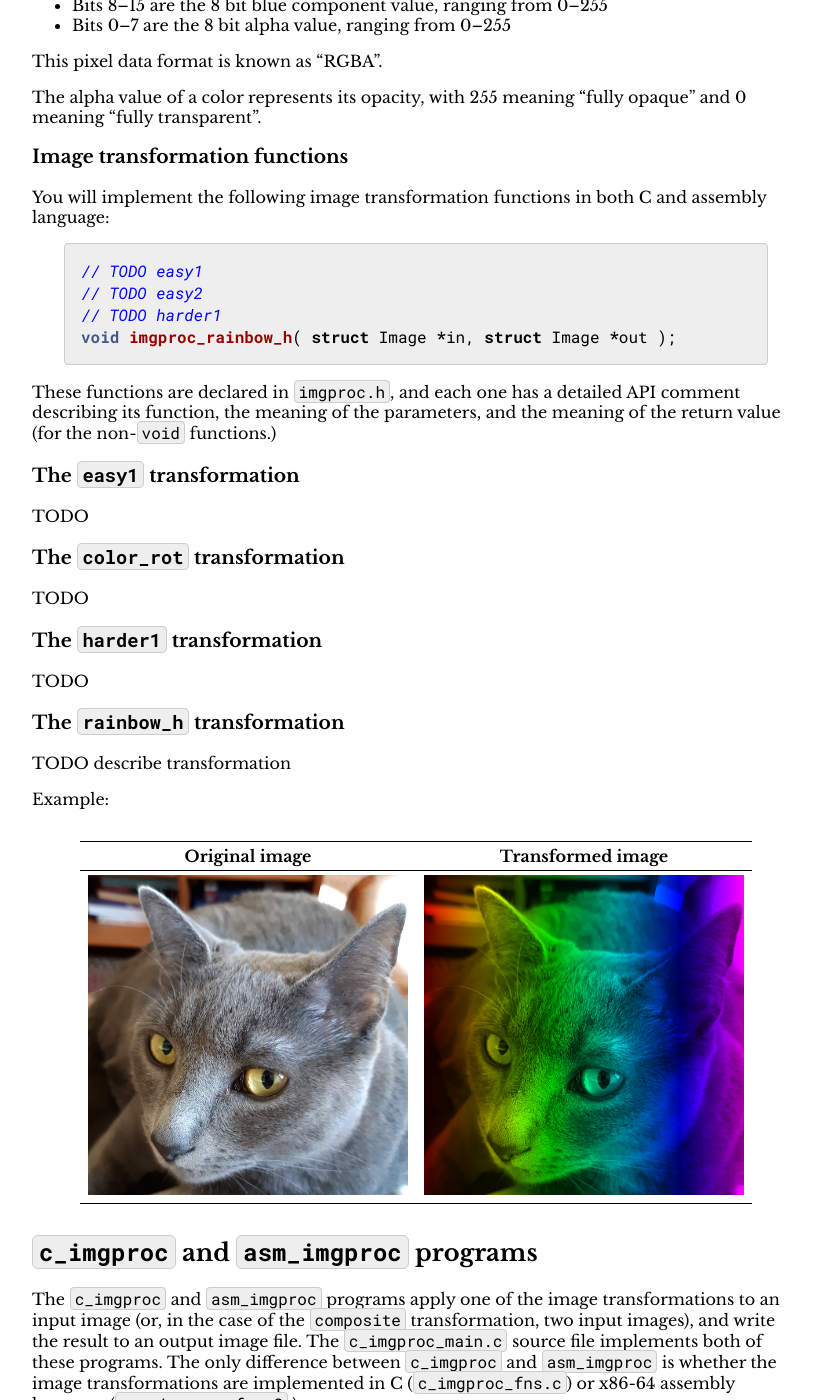
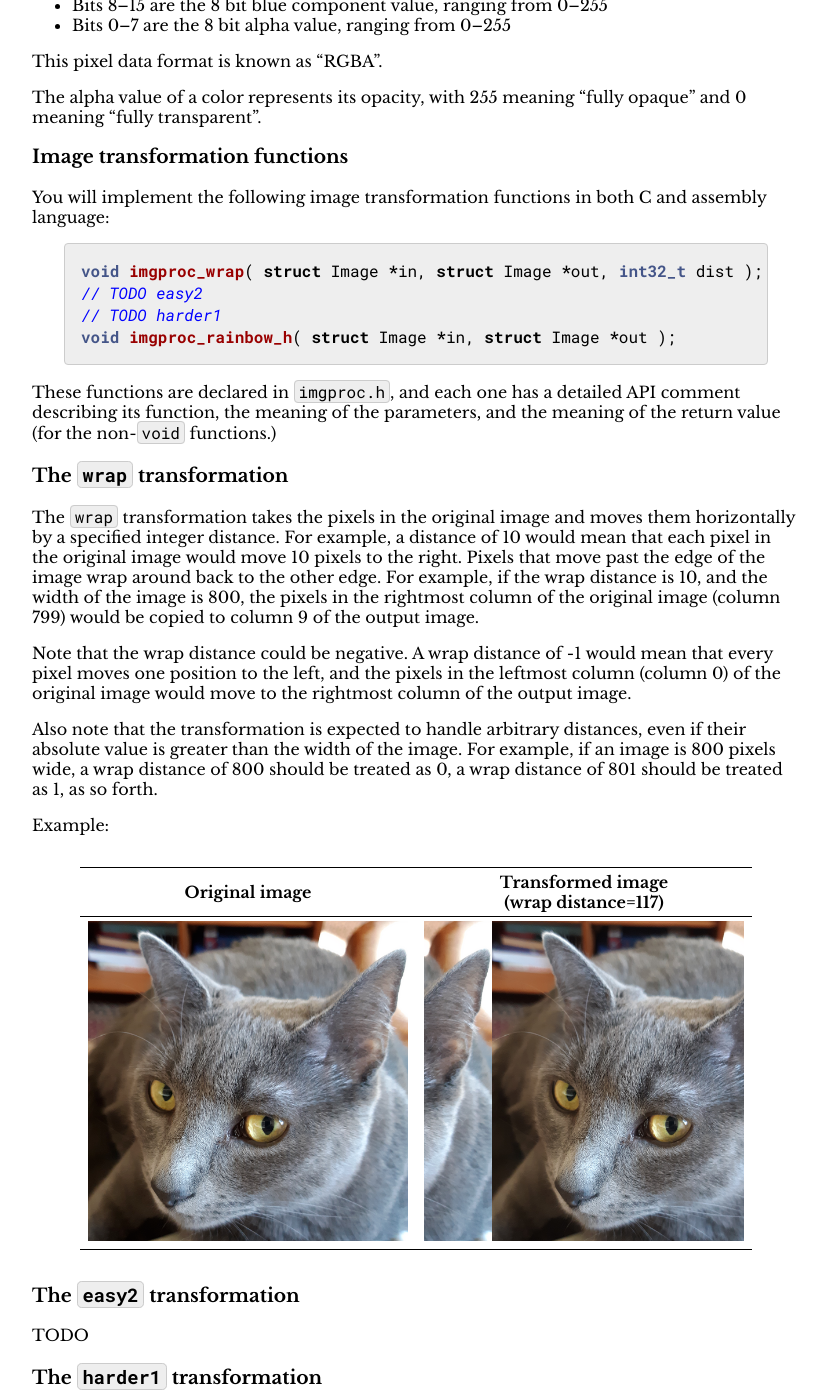
Before and after one commit to jhucsf/fall2026, a Jekyll site: the page built from assign/assign02.md, in a window 1280 px wide and 1400 px high, scrolled down 3294 px. Shown: the whole window, without its empty margins (224-1050 px from the left). Built offline with Jekyll 4.4.1, drawn with Linux system fonts in a browser that asks for light colours; some of the changed text lies outside the part shown.

Commit message:
describe the wrap transformation

````diff
--- a/assign/assign02.md
+++ b/assign/assign02.md
@@ -37,7 +37,7 @@ helper functions, and your unit tests will help you gain confidence in their
 correctness.
 
 In Milestone 2, you are required to implement the
-[`easy1`](#the-easy1-transformation) and
+[`wrap`](#the-wrap-transformation) and
 [`easy2`](#the-easy2-transformation)
 transformations in assembly language. We expect you to have comprehensive unit tests
 for the assembly language implementations of your helper functions. (In theory you can
@@ -130,7 +130,7 @@ Milestone 1: 30%
 
 Milestone 2: 35%
 
-* Functional correctness of `imgproc_easy1` and `imgproc_easy2`: 30%
+* Functional correctness of `imgproc_wrap` and `imgproc_easy2`: 30%
 * Design/coding style of assembly functions: 5%
 
 Milestone 3: 35%
@@ -194,7 +194,7 @@ You will implement the following image transformation functions in both
 C and assembly language:
 
 ```c
-// TODO easy1
+void imgproc_wrap( struct Image *in, struct Image *out, int32_t dist );
 // TODO easy2
 // TODO harder1
 void imgproc_rainbow_h( struct Image *in, struct Image *out );
@@ -204,11 +204,34 @@ These functions are declared in `imgproc.h`, and each one has a detailed API
 comment describing its function, the meaning of the parameters, and the
 meaning of the return value (for the non-`void` functions.)
 
-### The `easy1` transformation
+### The `wrap` transformation
 
-TODO
+The `wrap` transformation takes the pixels in the original image and
+moves them horizontally by a specified integer distance. For example, a
+distance of 10 would mean that each pixel in the original image would move
+10 pixels to the right. Pixels that move past the edge of the
+image wrap around back to the other edge. For example, if the wrap distance
+is 10, and the width of the image is 800, the pixels in the rightmost
+column of the original image (column 799) would be copied to column 9
+of the output image.
 
-### The `color_rot` transformation
+Note that the wrap distance could be negative. A wrap distance of -1
+would mean that every pixel moves one position to the left, and the pixels
+in the leftmost column (column 0) of the original image would move to the
+rightmost column of the output image.
+
+Also note that the transformation is expected to handle arbitrary distances,
+even if their absolute value is greater than the width of the image. For
+example, if an image is 800 pixels wide, a wrap distance of 800 should be
+treated as 0, a wrap distance of 801 should be treated as 1, as so forth.
+
+Example:
+
+Original image | Transformed image<br>(wrap distance=117)
+:------------: | :---------------:
+<a href="img/ingo.png"><img style="width: 20em;" alt="original cat image" src="img/ingo.png"></a > | <a href="img/ingo_wrap_117.png"><img style="width: 20em;" alt="rainbow cat image " src="img/ingo_wrap_117.png"></a>
+
+### The `easy2` transformation
 
 TODO
 
@@ -250,11 +273,20 @@ In these commands:
 * <code class='highlighter-rouge'><i>output.png</i></code> is the name of the output
   image file to write
 * <code class='highlighter-rouge'>[<i>args...</i>]</code> represents additional arguments
-  needed by the transformation; for example, the `FIXME` transformation needs
-  FIXME give an example of a needed command line argument
+  needed by the transformation; for example, the `wrap` transformation needs
+  one integer argument to specify the wrap distance
 
-TODO example of running a transformation that requires one or more
-command line arguments (e.g., the "wrap" transformation).
+For example, to run the `wrap` transformation with a wrap distance of
+117 using the `c_imgproc` program:
+
+```text
+mkdir -p actual
+./c_imgproc wrap input/ingo.png actual/ingo_wrap_117.png 117
+```
+
+The commands in this example would apply the `wrap` transformation
+with a blur distance of 117 to the input image `input/ingo.png` to
+product the output image file `actual/ingo_wrap_117.png`.
 
 ## Unit tests, helper functions
 
@@ -287,6 +319,7 @@ uint32_t make_pixel( uint32_t r, uint32_t g, uint32_t b, uint32_t a );
 uint16_t ramp_up( int64_t x );
 uint16_t ramp_down( int64_t x );
 void compute_rainbow_rgb( long x, uint16_t *r, uint16_t *g, uint16_t *b );
+int32_t adjust_wrap_dist( int32_t img_width, int32_t dist );
 ```
 
 ## Image tests
````
Also changed, not shown: assign/img/ingo_wrap_117.png (added).
